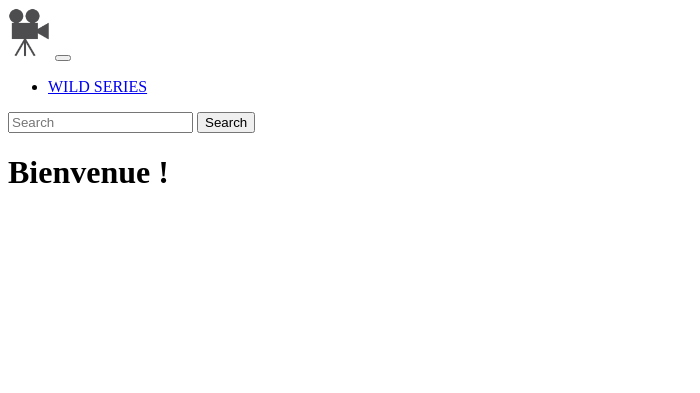
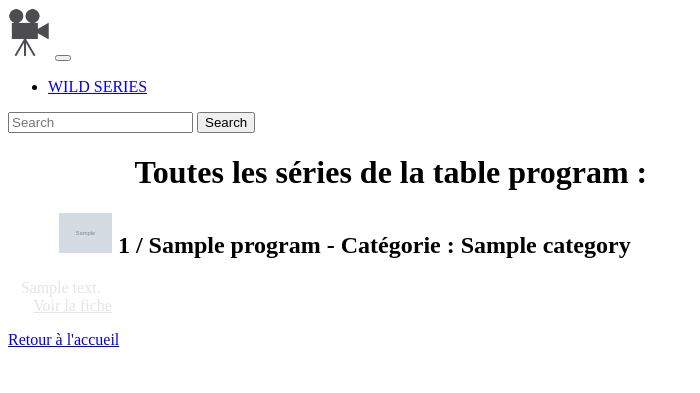
Before and after one commit to Benjamin-51/WILD-SERIES, a Symfony app: template templates/program/index.html.twig in a window 1280 px wide. Shown: the top 393 px of the page, without its empty margins (0-700 px from the left). Run offline with Twig, Linux system fonts and the light colour scheme; the template is opened without the code that fills it: most values are stand-ins (such as "Sample title", 1, 10 or a date in 2020); grey boxes marked "Sample" are stand-in pictures; some libraries are stand-ins or nearby versions.

Commit message:
Quête 8-sans-challenge

```diff
--- a/templates/program/index.html.twig
+++ b/templates/program/index.html.twig
@@ -1,6 +1,38 @@
 {% extends 'base.html.twig' %}
 
 {% block body %}
-   <h1>Bienvenue !</h1>
-   <img src="{{ asset('build/images/reload.png') }}" alt=""/>
+   <style>
+         .poster {
+         max-height:40px;
+      }
+         .intro {
+            margin-left:10%;
+         }
+         .program-title {
+            margin-left:4%;
+         }
+         .program-summary {
+            margin-left:1%;
+            color:#E5E5E5;
+         }
+   </style>
+    <h1 class="intro">Toutes les séries de la table program : </h1>
+    {% for program in programs %}
+        <div>
+            <h2 class="program-title">
+               <img class="poster" src="{{ program.poster }}"/>
+               {{ loop.index }} / {{ program.title }} - Catégorie : {{ program.category.name }}
+            </h2>
+            <p class="program-summary">{{ program.summary }}</br>
+            <a class="program-summary" href="{{ path("program_show", { id: program.id }) }}">Voir la fiche</a>
+            </p>
+
+        </div>
+    {% else %}
+        Aucune série trouvée.
+    {% endfor %}
+
+    <a href="{{ path('app_index') }}">
+        Retour à l'accueil
+    </a>
 {% endblock %}
```
Also changed, not shown: src/Controller/ProgramController.php (+27 -4 lines), templates/program/show.html.twig (+19 -1 lines).
